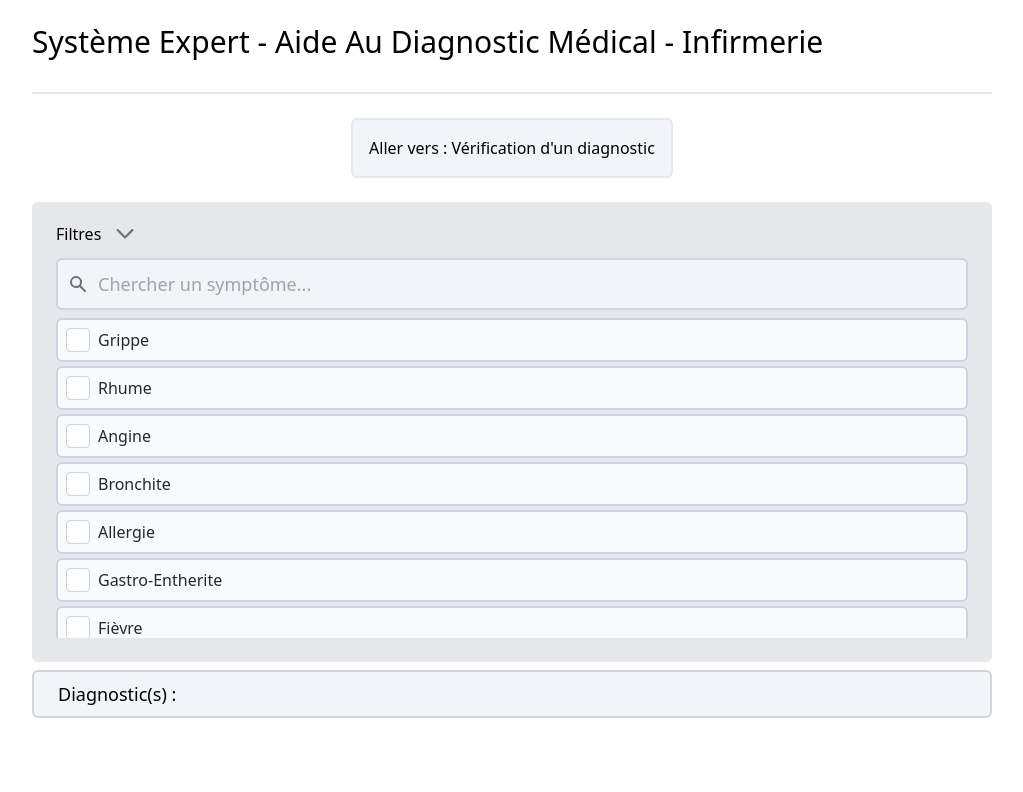
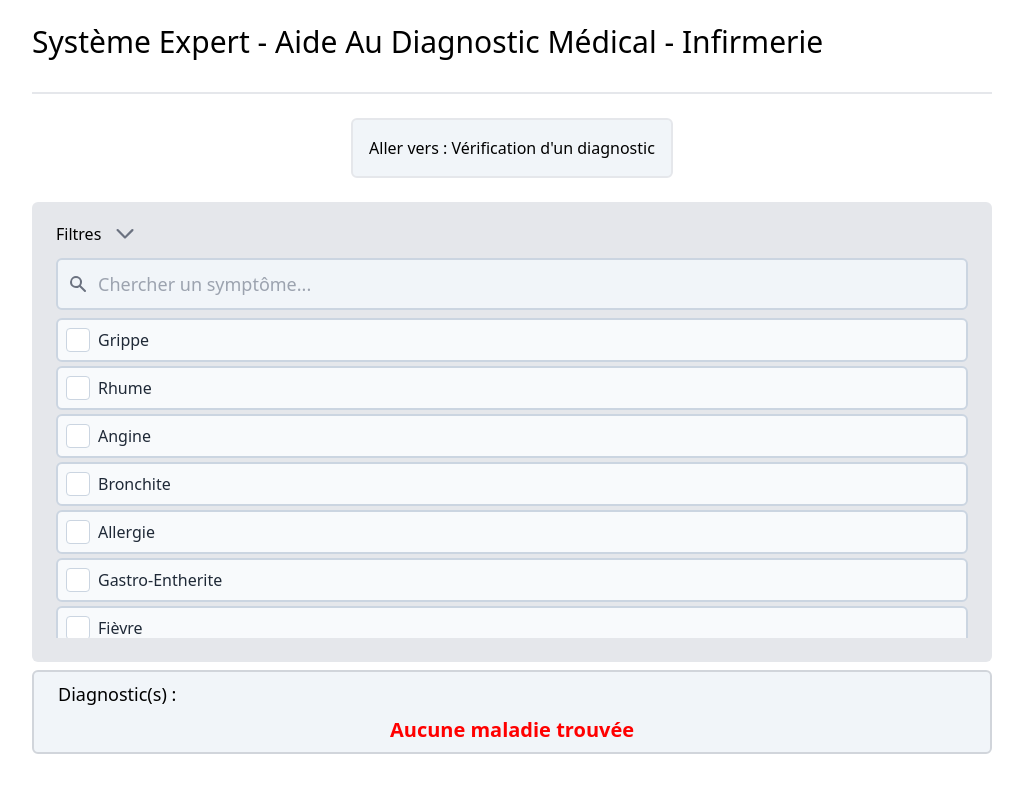
Before and after one commit to adelestre/medical-diagnosis, a React (Create React App) app: page / in a window 1280 px wide. Shown: the top 792 px of the page, without its empty margins (128-1151 px from the left). Built offline with nearby package versions, Linux system fonts and the light colour scheme; what tw-elements would draw is missing.

Commit message:
v1.0.10 Fix Design

```diff
--- a/src/components/Results.jsx
+++ b/src/components/Results.jsx
@@ -38,16 +38,23 @@ function Results({ symptoms }) {
   }
   let results = getResults()
   return (
-		<div className="flex flex-col gap-2 bg-slate-100 pt-2 px-6 border-2 rounded-md border-gray-300">
+    <div className="flex flex-col gap-2 bg-slate-100 py-2 px-6 border-2 rounded-md border-gray-300">
       <div className="text-lg">Diagnostic(s) :</div>
       <div>
         <ul className="flex flex-col gap-4 px-6 text-xl list-disc">
           {results &&
+            results.length > 0 &&
             results.map((result) => {
               let fact = getFact(result)
               return fact.categorie !== 'primaire' ? (
                 <div>
-									<li key={fact.id}>{fact.name}</li>
+                  <li
+                    key={fact.id}
+                    className="font-semibold"
+                    style={{ color: 'green' }}
+                  >
+                    {fact.name}
+                  </li>
                   <ul>
                     <li className="ml-6">Protocole : </li>
                     {fact.protocol.map((protocol, index) => {
@@ -61,6 +68,11 @@ function Results({ symptoms }) {
                 </div>
               ) : null
             })}
+          {results && results.length === 0 && (
+            <div className="text-center font-semibold" style={{ color: 'red' }}>
+              Aucune maladie trouvée
+            </div>
+          )}
         </ul>
       </div>
     </div>
```
Lines whose indentation alone changed are shown as unchanged.
